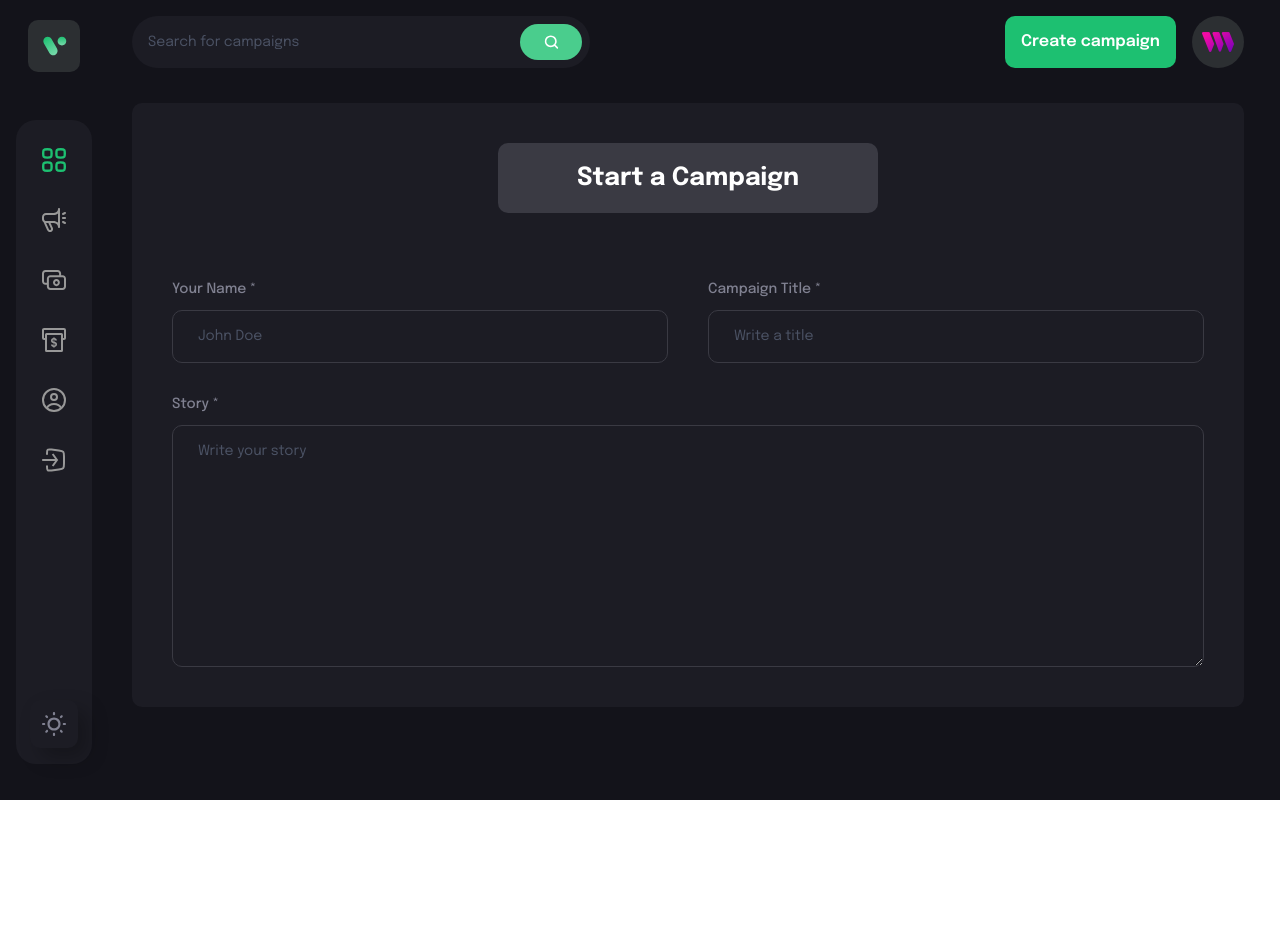
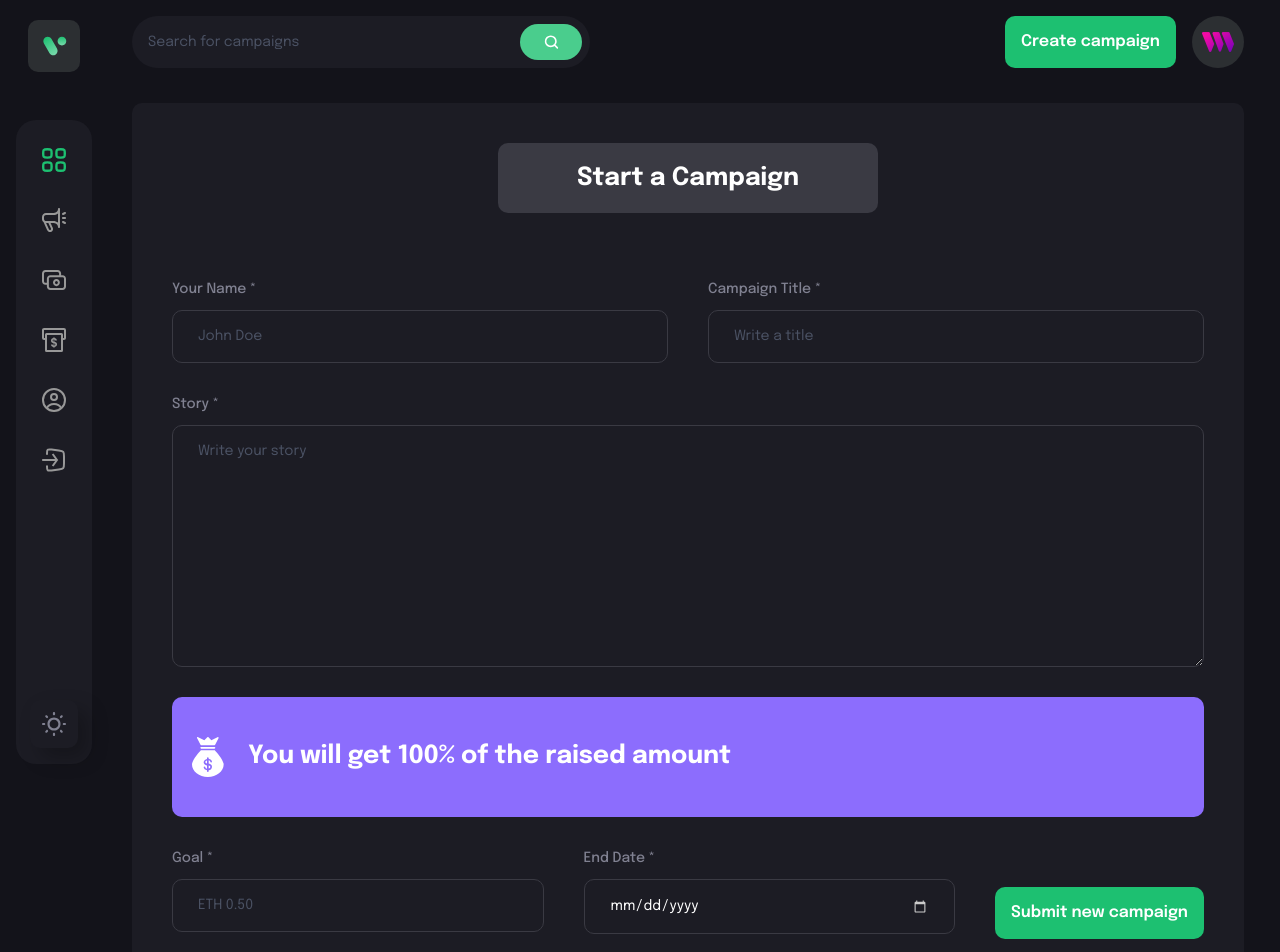
Before and after one commit to 0122wndnjs/crowdfunding_web3, a React (Vite) app in the folder client/: page /create-campaign in a window 1280 px wide. Shown: the top 952 px of the page. Before the commit the page ends 800 px from the top, so only its background shows below. Built offline with nearby package versions, Linux system fonts and the light colour scheme; the HTML template or start-up script is replaced by a standard one.

Commit message:
setting up all form fields

```diff
--- a/client/src/pages/CreateCampaign.jsx
+++ b/client/src/pages/CreateCampaign.jsx
@@ -57,6 +57,41 @@
           value={form.description}
           handlechange={() => {}}
         />
+
+        <div className="w-full flex justify-start items-center p-4 bg-[#8c6dfd] h-[120px] rounded-[10px]">
+          <img
+            src={money}
+            alt="money"
+            className="w-[40px] h-[40px] object-contain"
+          />
+          <h4 className="font-epilogue font-bold text-[25px] text-white ml-[20px]">
+            You will get 100% of the raised amount
+          </h4>
+        </div>
+        <div className="flex flex-wrap gap-[40px]">
+          <FormField
+            labelName="Goal *"
+            placeholder="ETH 0.50"
+            inputType="text"
+            value={form.target}
+            handlechange={() => {}}
+          />
+          <FormField
+            labelName="End Date *"
+            placeholder="End Date"
+            inputType="date"
+            value={form.deadline}
+            handlechange={() => {}}
+          />
+
+          <div className="flex justify-center items-center mt-[40px]">
+            <CustomButton
+              btnType="submit"
+              title="Submit new campaign"
+              styles="bg-[#1dc071]"
+            />
+          </div>
+        </div>
       </form>
     </div>
   );
```
